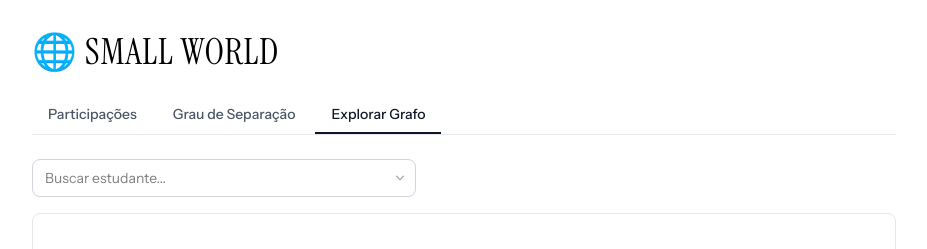
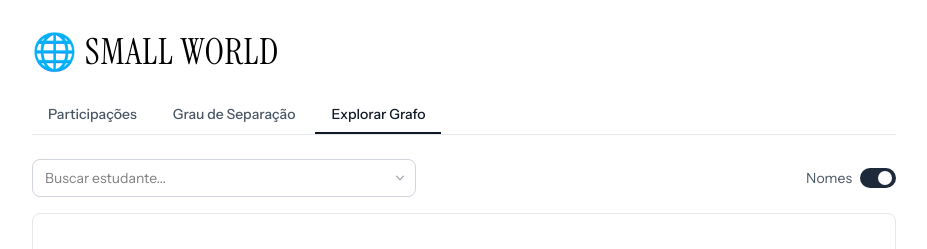
Before and after one commit to davi-maciel/small-world, a Next.js app: page / in a window 1280 px wide. Both pictures are taken after a click on the tab "Explorar Grafo". Shown: the top 249 px of the page, without its empty margins (176-1103 px from the left). Built offline with nearby package versions, Linux system fonts and the light colour scheme.

Commit message:
feat: add label visibility toggle to graph explorer

```diff
--- a/src/components/graph/GraphCanvas.tsx
+++ b/src/components/graph/GraphCanvas.tsx
@@ -1,6 +1,6 @@
 'use client';
 
-import { useRef, useEffect, useCallback, useState } from 'react';
+import { useRef, useEffect, useCallback, useState, useMemo } from 'react';
 import dynamic from 'next/dynamic';
 import { OLYMPIADS } from '@/config/olympiads';
 import type { OlympiadId } from '@/config/olympiads';
@@ -29,9 +29,10 @@ interface GraphCanvasProps {
   nodes: GraphNode[];
   links: GraphLink[];
   onNodeClick: (nodeId: string) => void;
+  showLabels: boolean;
 }
 
-export function GraphCanvas({ nodes, links, onNodeClick }: GraphCanvasProps) {
+export function GraphCanvas({ nodes, links, onNodeClick, showLabels }: GraphCanvasProps) {
   const containerRef = useRef<HTMLDivElement>(null);
   const graphRef = useRef<any>(null);
   const [dimensions, setDimensions] = useState<{ width: number; height: number } | null>(null);
@@ -99,12 +100,14 @@ export function GraphCanvas({ nodes, links, onNodeClick }: GraphCanvasProps) {
         ctx.stroke();
       }
 
-      ctx.textAlign = 'center';
-      ctx.textBaseline = 'top';
-      ctx.fillStyle = '#374151';
-      ctx.fillText(label, node.x, node.y + radius + 2 / globalScale);
+      if (showLabels) {
+        ctx.textAlign = 'center';
+        ctx.textBaseline = 'top';
+        ctx.fillStyle = '#374151';
+        ctx.fillText(label, node.x, node.y + radius + 2 / globalScale);
+      }
     },
-    []
+    [showLabels]
   );
 
   const linkColor = useCallback((link: any) => {
@@ -116,12 +119,14 @@ export function GraphCanvas({ nodes, links, onNodeClick }: GraphCanvasProps) {
     return link.curvature;
   }, []);
 
+  const graphData = useMemo(() => ({ nodes, links }), [nodes, links]);
+
   return (
     <div ref={containerRef} className="h-[350px] w-full border border-gray-200 rounded-lg overflow-hidden sm:h-[500px]">
       {dimensions && (
         <ForceGraph2D
           ref={graphRef}
-          graphData={{ nodes, links }}
+          graphData={graphData}
           nodeCanvasObject={nodeCanvasObject}
           nodePointerAreaPaint={(node: any, color: string, ctx: CanvasRenderingContext2D, globalScale: number) => {
             const radius = node.isRoot ? 8 / globalScale : 5 / globalScale;
--- a/src/components/graph/GraphExplorer.tsx
+++ b/src/components/graph/GraphExplorer.tsx
@@ -1,6 +1,6 @@
 'use client';
 
-import { useReducer, useMemo, useCallback } from 'react';
+import { useReducer, useMemo, useCallback, useState } from 'react';
 import type Fuse from 'fuse.js';
 import type { Student, Edge, AdjacencyList } from '@/types/graph';
 import { getNeighborhood } from '@/lib/graph';
@@ -106,6 +106,8 @@ export function GraphExplorer({
   const reducer = useMemo(() => createReducer(adjacencyList), [adjacencyList]);
   const [state, dispatch] = useReducer(reducer, initialState);
 
+  const [showLabels, setShowLabels] = useState(true);
+
   const selectedStudent = state.rootId ? studentsMap[state.rootId] ?? null : null;
 
   const handleSelectStudent = useCallback((student: Student) => {
@@ -170,7 +172,8 @@ export function GraphExplorer({
 
   return (
     <div>
-      <div className="mb-4 max-w-sm">
+      <div className="mb-4 flex flex-col gap-3 sm:flex-row sm:items-center sm:justify-between">
+        <div className="max-w-sm flex-1">
           <StudentCombobox
             students={students}
             selected={selectedStudent}
@@ -178,6 +181,21 @@ export function GraphExplorer({
             fuse={fuse}
             placeholder="Buscar estudante..."
           />
+        </div>
+        <label className="flex items-center gap-2 text-sm text-gray-600 cursor-pointer select-none">
+          <span>Nomes</span>
+          <button
+            type="button"
+            role="switch"
+            aria-checked={showLabels}
+            onClick={() => setShowLabels((v) => !v)}
+            className={`relative inline-flex h-5 w-9 shrink-0 items-center rounded-full transition-colors ${showLabels ? 'bg-gray-800' : 'bg-gray-300'}`}
+          >
+            <span
+              className={`inline-block h-3.5 w-3.5 rounded-full bg-white transition-transform ${showLabels ? 'translate-x-[18px]' : 'translate-x-[3px]'}`}
+            />
+          </button>
+        </label>
       </div>
 
       {state.rootId ? (
@@ -189,6 +207,7 @@ export function GraphExplorer({
             nodes={nodes}
             links={links}
             onNodeClick={handleNodeClick}
+            showLabels={showLabels}
           />
           <div className="hidden sm:block">
             <GraphLegend />
```
Lines whose indentation alone changed are shown as unchanged.
